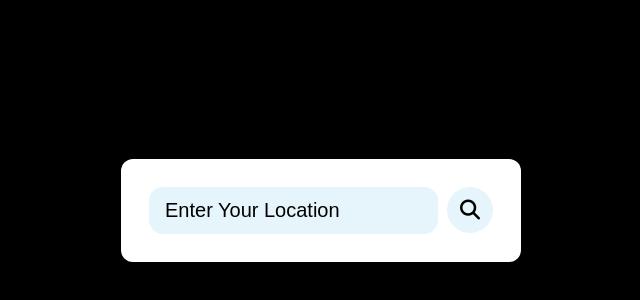
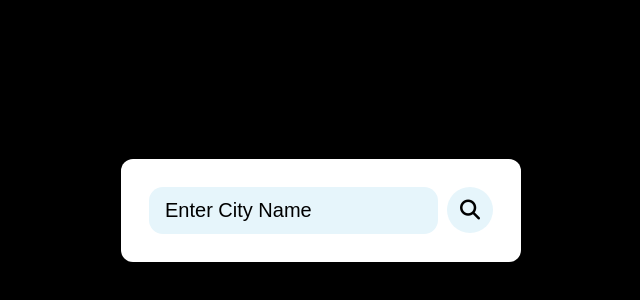
Before and after one commit to ChandniNegi/Weather_App, a plain HTML site: page index.html in a window 1280 px wide. Shown: the part 190-490 px from the top of the page, 319-959 px from the left. Drawn offline with Linux system fonts and the light colour scheme.

Commit message:
Update index.html

```diff
--- a/index.html
+++ b/index.html
@@ -10,7 +10,7 @@
     <div class="container">
         <div class="header">
             <div class="search-box">
-                <input type="text" placeholder="Enter your location" class="input-box">
+                <input type="text" placeholder="Enter city name" class="input-box">
 
                 <button class="fa-solid fa-magnifying-glass" id="searchBtn"></button>
             </div>
```
